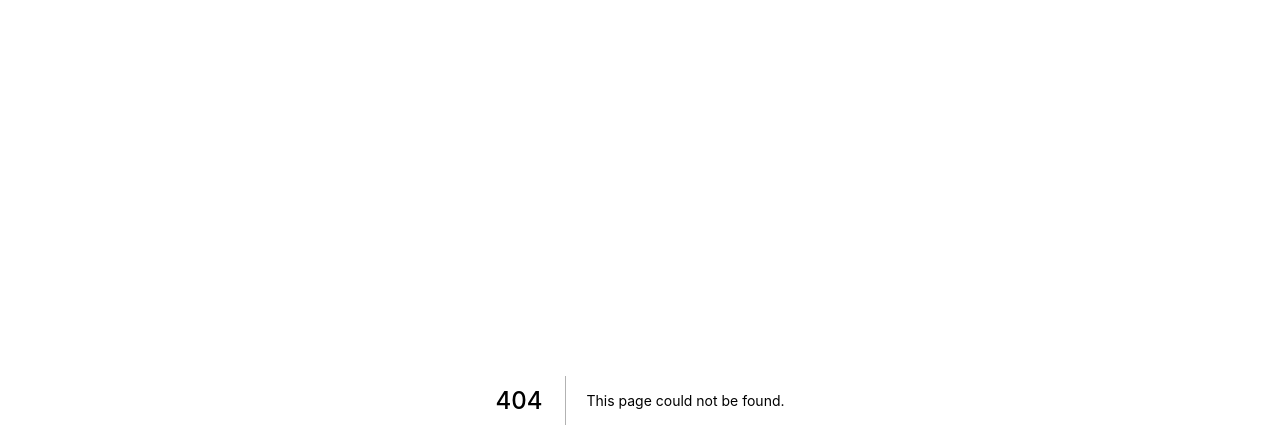
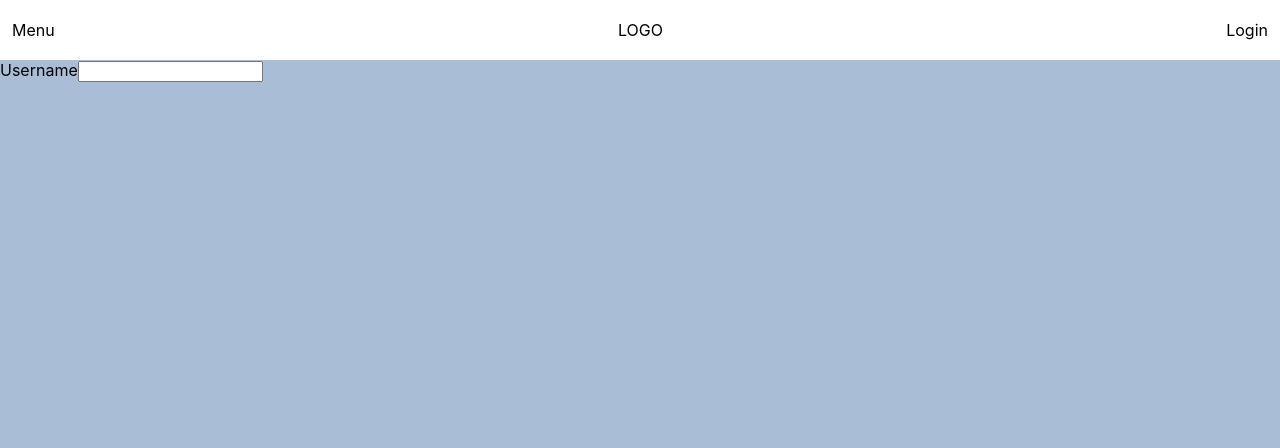
Before and after one commit to nghigd9/todo-nextjs, a Next.js app: page /login in a window 1280 px wide. Before the commit this address had no page. Shown: the top 448 px of the page. Built offline with nearby package versions, Linux system fonts and the light colour scheme.

Commit message:
login page

```diff
--- /dev/null
+++ b/components/Header.js
@@ -0,0 +1,18 @@
+import { useState } from 'react';
+import HeadStyles from '../styles/Header.module.css';
+
+export default function Header(props) {
+    return (
+        <div className={'container ' + HeadStyles.header_wrp}>
+            <div className={HeadStyles.header_content}>
+                <div className={HeadStyles.logo}>Menu</div>
+                <a href="/" className={HeadStyles.logo}>
+                    LOGO
+                </a>
+                <a href="/login" className={HeadStyles.logo}>
+                    Login
+                </a>
+            </div>
+        </div>
+    );
+}
--- /dev/null
+++ b/pages/login/index.js
@@ -0,0 +1,15 @@
+import { useState } from 'react';
+import Header from '../../components/Header';
+export default function Login(props) {
+    return (
+        <div className="main">
+            <Header></Header>
+            <form action="/login" className="loginWrp">
+                <div className="form-group">
+                    <label>Username</label>
+                    <input type="text" />
+                </div>
+            </form>
+        </div>
+    );
+}
--- /dev/null
+++ b/styles/Header.module.css
@@ -0,0 +1,12 @@
+.header_wrp {
+    height: 60px;
+    background-color: #fff;
+    width: 100%;
+}
+.header_content {
+    display: flex;
+    flex-direction: row;
+    justify-content: space-between;
+    height: 100%;
+    align-items: center;
+}
--- a/styles/globals.css
+++ b/styles/globals.css
@@ -15,6 +15,14 @@ a {
   box-sizing: border-box;
 }
 
+.container {
+  padding: 0 12px;
+}
+.main {
+  background-color: #a9bed6;
+  min-height: 100vh;
+}
+
 @media (prefers-color-scheme: dark) {
   html {
     color-scheme: dark;
```
Also changed, not shown: models/Account.js (added, +8 -0 lines), pages/index.js (+5 -2 lines), styles/Home.module.css (+0 -10 lines), components/Footer.js (added).
